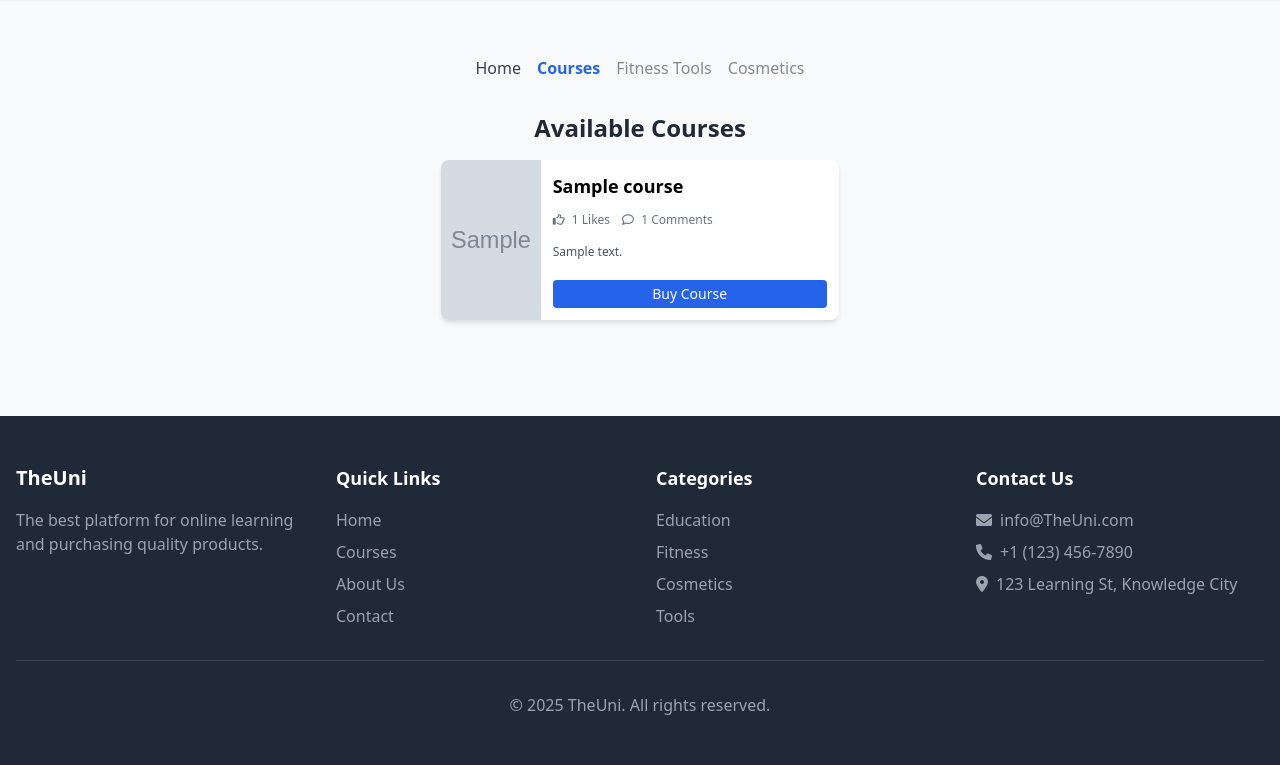
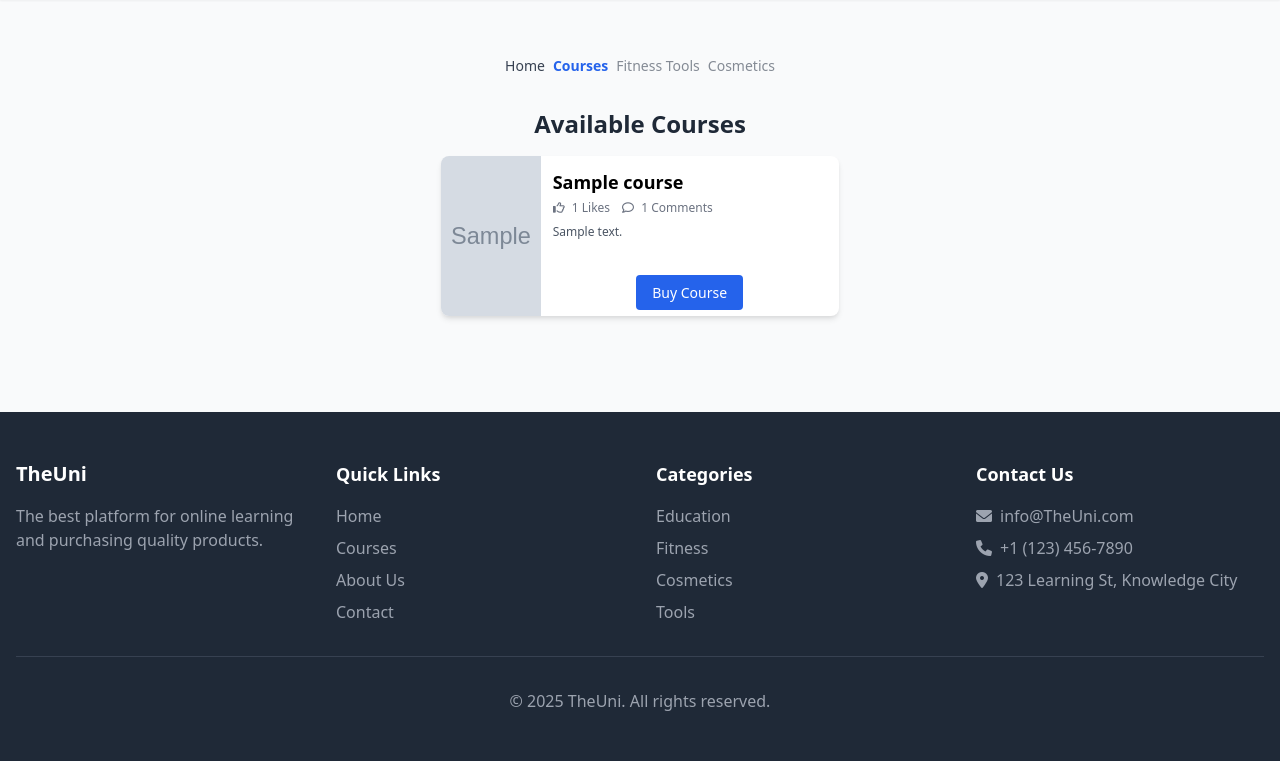
Before and after one commit to Raxan7/course_ecommerce, a Django app: template core/templates/core/course_list.html in a window 1280 px wide. Shown: the part 72-837 px from the top of the page. Run offline with Django 5.2, Linux system fonts and the light colour scheme; the template is opened without the code that fills it: most values are stand-ins (such as "Sample title", 1, 10 or a date in 2020); grey boxes marked "Sample" are stand-in pictures; some libraries are stand-ins or nearby versions.

Commit message:
Updated course list

```diff
--- a/core/templates/core/course_list.html
+++ b/core/templates/core/course_list.html
@@ -5,7 +5,7 @@
 <div class="container mx-auto px-4 py-6 text-center">
     <!-- Centered Header -->
     <div class="flex flex-col items-center mb-8">
-        <nav class="flex flex-wrap justify-center gap-4">
+        <nav class="flex flex-wrap justify-center gap-2 text-sm">
             <a href="/" class="text-gray-700 hover:text-blue-600">Home</a>
             <a href="#" class="text-blue-600 font-semibold">Courses</a>
             <a href="#" class="text-gray-700 hover:text-blue-600 disabled-link">Fitness Tools</a>
@@ -26,31 +26,34 @@
                 <!-- Course Image -->
                 <img src="{{ course.image.url }}" alt="{{ course.title }}" class="w-1/4 h-full object-cover">
 
-                <div class="p-3 flex flex-col justify-between w-3/4">
+                <div class="p-3 flex flex-col justify-between w-3/4 overflow-hidden">
                     <!-- Course Title -->
-                    <h2 class="text-lg font-semibold mb-1 text-left">{{ course.title }}</h2>
+                    <h2 class="text-lg font-semibold mb-1 text-left truncate">{{ course.title }}</h2>
 
                     <!-- Likes and Comments -->
                     <div class="flex items-center text-gray-500 text-xs mb-2">
-                        <span class="mr-3">
+                        <span class="mr-3 truncate">
                             <i class="far fa-thumbs-up mr-1"></i> {{ course.likes_count }} Likes
                         </span>
-                        <span>
+                        <span class="truncate">
                             <i class="far fa-comment mr-1"></i> {{ course.comments_count }} Comments
                         </span>
                     </div>
 
                     <!-- Course Description -->
-                    <p class="text-gray-600 mb-3 text-left text-xs">{{ course.description }}</p>
+                    <p class="text-gray-600 mb-3 text-left text-xs truncate">{{ course.short_description }}</p>
 
                     <!-- Buy/Preview Button -->
-                    <div class="text-center">
+                    <div class="text-center mt-auto">
                         {% if course.purchased %}
-                            <a href="{% url 'course_detail' course.id %}" class="bg-blue-600 text-white py-1 px-3 rounded hover:bg-blue-800 font-medium block w-full text-sm">
+                            <a href="{% url 'course_detail' course.id %}"
+                            class="bg-blue-600 text-white py-2 px-4 rounded hover:bg-blue-800 font-medium w-auto text-sm">
                                 Preview Course
                             </a>
                         {% else %}
-                            <a href="{% url 'course_detail' course.id %}" class="bg-blue-600 text-white py-1 px-3 rounded hover:bg-blue-800 font-medium block w-full text-sm buy-button" data-course-id="{{ course.id }}">
+                            <a href="{% url 'course_detail' course.id %}"
+                            class="bg-blue-600 text-white py-2 px-4 rounded hover:bg-blue-800 font-medium w-auto text-sm buy-button"
+                            data-course-id="{{ course.id }}">
                                 Buy Course
                             </a>
                         {% endif %}
@@ -104,6 +107,42 @@
     .disabled-link {
         cursor: not-allowed;
         opacity: 0.6;
+    }
+    /* Ensure the button is always visible on smaller screens */
+    .buy-button {
+        position: relative; /* Default position */
+        width: auto; /* Adjust width based on content */
+        max-width: 100%; /* Ensure it doesn't exceed the container width */
+    }
+
+    @media (max-width: 640px) {
+        .buy-button {
+            position: fixed; /* Fix the button at the bottom of the screen */
+            bottom: 10px; /* Add some spacing from the bottom */
+            left: 10px; /* Add spacing from the left */
+            right: 10px; /* Add spacing from the right */
+            z-index: 50; /* Ensure it stays above other elements */
+        }
+    }
+    nav {
+        white-space: nowrap; /* Prevent wrapping */
+        overflow-x: auto; /* Allow horizontal scrolling if needed */
+    }
+    /* Ensure all content stays within the div */
+    .course-div {
+        display: flex;
+        flex-wrap: nowrap;
+        overflow: hidden;
+    }
+
+    .course-div img {
+        flex-shrink: 0; /* Prevent the image from shrinking */
+    }
+
+    .course-div-content {
+        overflow: hidden; /* Prevent content overflow */
+        text-overflow: ellipsis; /* Add ellipsis for overflowing text */
+        white-space: nowrap; /* Prevent text wrapping */
     }
 </style>
 
```
